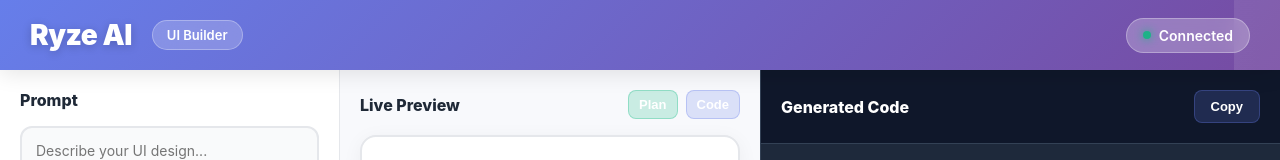
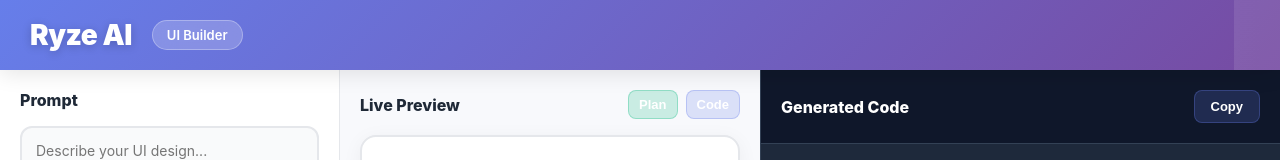
Before and after one commit to Shreaanshbit/Ryze-AI, a React (Vite) app in the folder frontend/: page / in a window 1280 px wide. Shown: the top 160 px of the page. Built offline with nearby package versions, Linux system fonts and the light colour scheme; no server answers.

Commit message:
minimal changes in UI looks

```diff
--- a/frontend/src/App.css
+++ b/frontend/src/App.css
@@ -71,10 +71,6 @@
   50% { transform: scale(1.05); }
 }
 
-.sparkle {
-  font-size: 24px;
-  animation: rotate 4s linear infinite;
-}
 
 @keyframes rotate {
   from { transform: rotate(0deg); }
@@ -100,33 +96,7 @@
   border: 1px solid rgba(255, 255, 255, 0.3);
 }
 
-.top-bar-right {
-  position: relative;
-  z-index: 1;
-}
 
-.status-badge {
-  display: flex;
-  align-items: center;
-  gap: 8px;
-  padding: 8px 16px;
-  background: rgba(255, 255, 255, 0.25);
-  backdrop-filter: blur(10px);
-  border-radius: 20px;
-  color: #ffffff;
-  font-size: 14px;
-  font-weight: 600;
-  border: 1px solid rgba(255, 255, 255, 0.3);
-}
-
-.status-dot {
-  width: 8px;
-  height: 8px;
-  background: #10b981;
-  border-radius: 50%;
-  box-shadow: 0 0 10px #10b981;
-  animation: blink 2s infinite;
-}
 
 @keyframes blink {
   0%, 100% { opacity: 1; }
--- a/frontend/src/App.jsx
+++ b/frontend/src/App.jsx
@@ -120,10 +120,6 @@
           <div className="tagline">UI Builder</div>
         </div>
         <div className="top-bar-right">
-          <div className="status-badge">
-            <span className="status-dot"></span>
-            Connected
-          </div>
         </div>
       </div>
 
```
